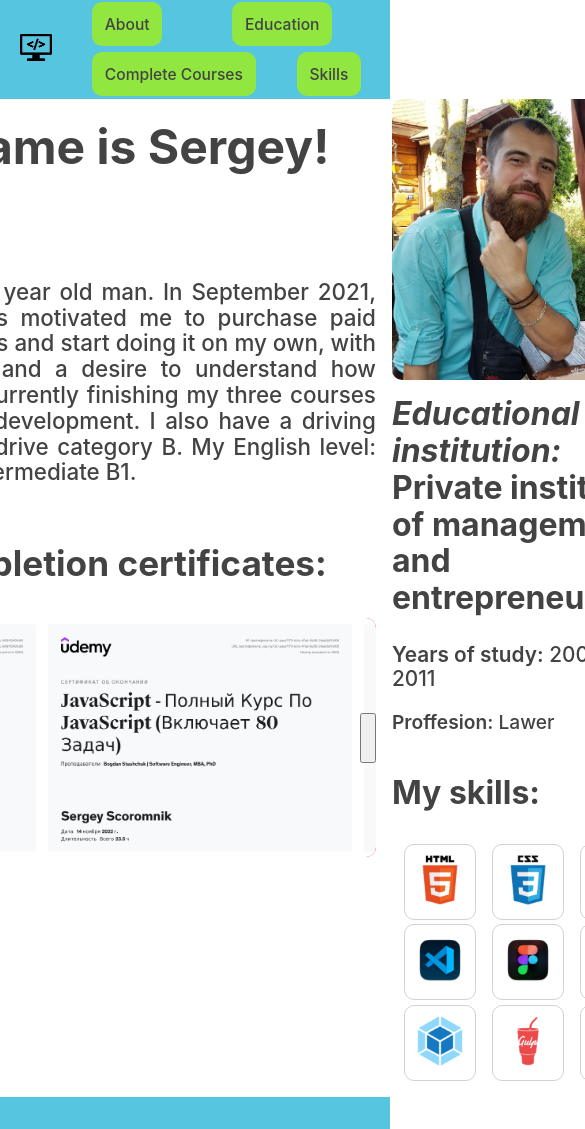
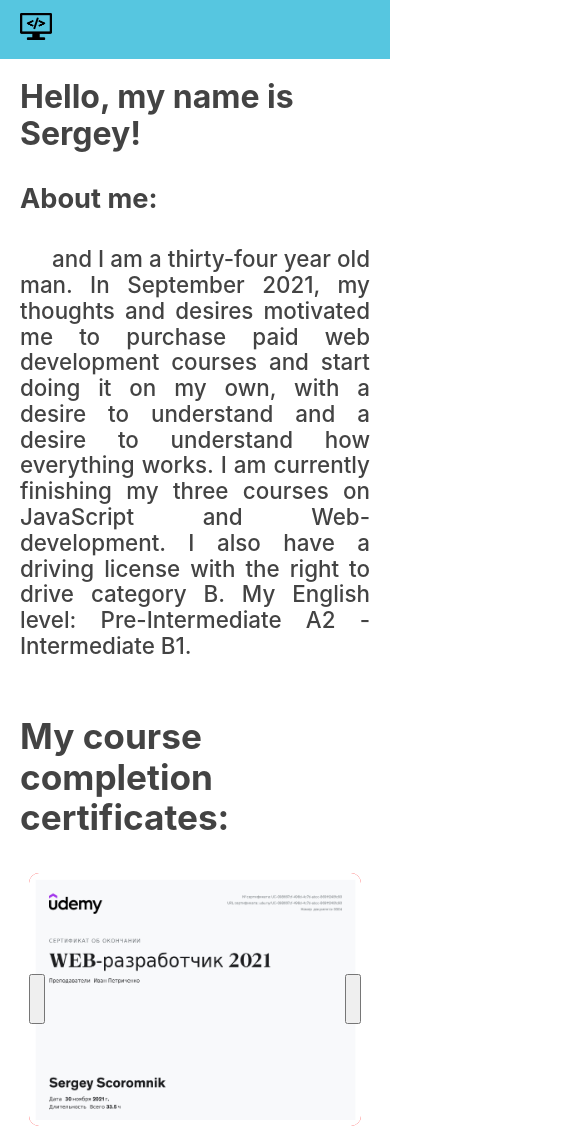
Before and after one commit to Slav468/DataMota, a plain HTML site: page index.html in a window 390 px wide. Shown: the top 1129 px of the page, 585 px wide, since content can reach past the window. Drawn offline with Linux system fonts and the light colour scheme; files whose address does not match are found by name.

Commit message:
feat: complete adaptive, include mobile

```diff
--- a/index.html
+++ b/index.html
@@ -7,14 +7,14 @@
 	<meta name="viewport" content="width=device-width, initial-scale=1.0">
 	<link rel="stylesheet" href="style/style.css">
 	<link rel="shortcut icon" href="img/favicon/favico.ico" type="image/x-icon">
-	<script src="main.js" defer></script>
+	<script src="JavaScript/main.js" defer></script>
 	<title>CV</title>
 </head>
 
 <body>
 	<div class="wrapper">
 		<header class="header">
-			<div class="container">
+			<div class="container header__container">
 				<div class="header__logo">
 					<a href="/" class="header__link">
 						<img src="img/logo/logo.png" alt="logo">
@@ -89,7 +89,8 @@
 
 					<section class="education">
 						<div class="education__descr">
-							<h4 class="education__place"> <span>Educational institution:</span> Private institute of management and
+							<h4 class="education__place"> <span>Educational institution:</span> Private institute of
+								management and
 								entrepreneurship</h4>
 							<p class="education__years"><span>Years of study:</span> 2006 - 2011</p>
 							<p class="education__proffesion"><span>Proffesion:</span> Lawer</p>
@@ -148,7 +149,8 @@
 						</a>
 					</li>
 					<li class="contact__item">
-						<a href="https://www.linkedin.com/in/sergey-scoromnik-7b1882224/" class="contact__link" target="_blank">
+						<a href="https://www.linkedin.com/in/sergey-scoromnik-7b1882224/" class="contact__link"
+							target="_blank">
 							<img src="img/social/linked.png" alt="linked in">
 						</a>
 					</li>
--- a/style/general/variables.css
+++ b/style/general/variables.css
@@ -17,8 +17,8 @@
 
 	/* fonts*/
 
-	--fn-size-text: clamp(14px, 4vw, 25px);
-	--fn-size-title: clamp(17px, 5vw, 50px);
+	--fn-size-text: clamp(14px, 2rem, 25px);
+	--fn-size-title: clamp(17px, 2rem, 50px);
 
 	/* width */
 
--- /dev/null
+++ b/style/mediaQueries/media425.css
@@ -0,0 +1,16 @@
+@media (max-width: 425px) {
+	.content__title {
+		font-size: 2rem;
+	}
+
+	.about__title {
+		font-size: 1.7rem;
+	}
+	.footer {
+		min-height: 8vh;
+	}
+	.contact__item {
+		max-width: 40px;
+		max-height: 40px;
+	}
+}
--- /dev/null
+++ b/style/mediaQueries/media745.css
@@ -0,0 +1,29 @@
+@media (max-width: 745px) {
+	.header {
+		min-height: 7vh;
+
+		display: flex;
+	}
+
+	.header__container {
+		width: 100%;
+		align-items: center;
+		justify-content: space-between;
+	}
+
+	.navigation {
+		display: none;
+	}
+
+	.content {
+		width: 100%;
+	}
+
+	.main {
+		width: 100%;
+	}
+
+	.courses__slider {
+		width: 95%;
+	}
+}
--- /dev/null
+++ b/style/mediaQueries/media960.css
@@ -0,0 +1,22 @@
+@media (max-width: 960px) {
+	.main__container {
+		flex-direction: column;
+		align-items: center;
+		justify-content: center;
+	}
+
+	.aside {
+		width: 100%;
+		max-width: none;
+	}
+
+	.contact__list {
+		margin: 0;
+		width: 100%;
+		justify-content: space-between;
+	}
+
+	.courses {
+		width: 100%;
+	}
+}
--- a/style/section/courses.css
+++ b/style/section/courses.css
@@ -15,7 +15,6 @@
 	position: relative;
 
 	max-width: 650px;
-	margin: 0 auto;
 
 	display: flex;
 	align-items: flex-start;
--- a/style/style.css
+++ b/style/style.css
@@ -11,3 +11,6 @@
 @import url(section/about.css);
 @import url(section/courses.css);
 @import url(section/footer.css);
+@import url(mediaQueries/media960.css);
+@import url(mediaQueries/media745.css);
+@import url(mediaQueries/media425.css);
```
Also changed, not shown: JavaScript/main.js (renamed from main.js), 1 other file.
